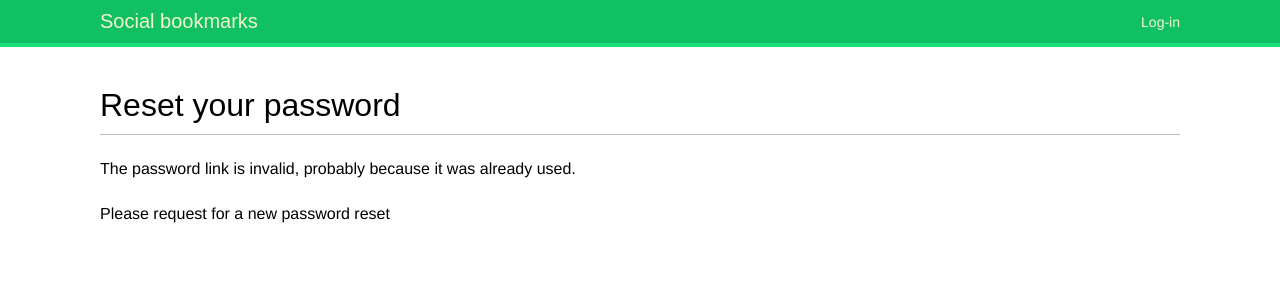
After one commit to Znaffca/social-marks, a Django app: page /account/reset/1/1/ in a window 1280 px wide. The commit adds this page. Shown: the top 300 px of the page. Run offline with Django 3.2, Linux system fonts and the light colour scheme; parts of the project's set-up code (start-up, migrations or seed data) failed here and were passed over; some web fonts are replaced.

Commit message:
Add generic authentication views with changed generic templates

```diff
--- a/social_marks/account/templates/registration/login.html
+++ b/social_marks/account/templates/registration/login.html
@@ -17,5 +17,6 @@
             <input type="hidden" value="{{ next }}" name="next">
             <p><input type="submit" value="Log-In"></p>
         </form>
+        <p><a href="{% url 'password_reset' %}">Forgotten your password?</a></p>
     </div>
 {% endblock content %}
--- /dev/null
+++ b/social_marks/account/templates/registration/password_reset_confirm.html
@@ -0,0 +1,18 @@
+{% extends "base.html" %}
+
+{% block title %} Reset your password {% endblock title %}
+
+{% block content %}
+    <h1>Reset your password</h1>
+    {% if validlink %}
+        <p>Please enter you new password:</p>
+        <form method="post">
+            {% csrf_token %}
+            {{ form.as_p }}
+            <p><input type="submit" value="Change my password"></p>
+        </form>
+    {% else %}
+        <p>The password link is invalid, probably because it was already used.</p>
+        <p>Please request for a new password reset</p>
+    {% endif %}
+{% endblock content %}
--- a/social_marks/account/urls.py
+++ b/social_marks/account/urls.py
@@ -18,4 +18,22 @@ urlpatterns = [
     ),
     path("dashboard/", views.dashboard, name="dashboard"),
     # reset_password urls needs to be added
+    path(
+        "password_reset", auth_views.PasswordResetView.as_view(), name="password_reset"
+    ),
+    path(
+        "password_reset/done/",
+        auth_views.PasswordResetDoneView.as_view(),
+        name="password_reset_done",
+    ),
+    path(
+        "reset/<uidb64>/<token>/",
+        auth_views.PasswordResetConfirmView.as_view(),
+        name="password_reset_confirm",
+    ),
+    path(
+        "reset/done/",
+        auth_views.PasswordResetCompleteView.as_view(),
+        name="password_reset_complete",
+    ),
 ]
```
Also changed, not shown: social_marks/account/templates/registration/password_reset_complete.html (added, +8 -0 lines), social_marks/account/templates/registration/password_reset_done.html (added, +9 -0 lines), social_marks/account/templates/registration/password_reset_email.html (added, +8 -0 lines), social_marks/account/templates/registration/password_reset_form.html (added, +13 -0 lines), social_marks/social_marks/settings.py (+13 -0 lines).
